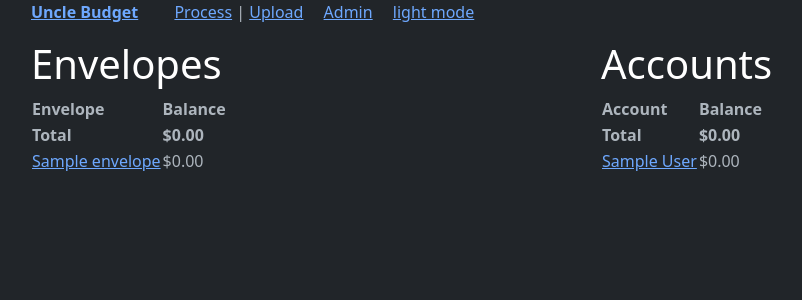
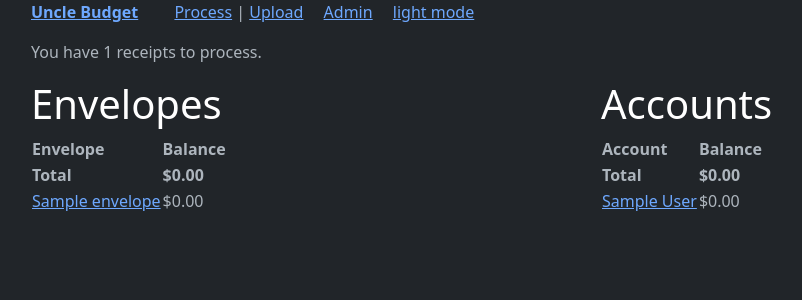
Before and after one commit to richardjs/unclebudget, a Django app: page / in a window 1280 px wide. Shown: the top 300 px of the page, without its empty margins (51-853 px from the left). Run offline with Django 4.2, Linux system fonts and the light colour scheme; a user stored in the database is signed in; tables that the repository leaves empty hold one stand-in row (values such as "Sample post"); some libraries are stand-ins or nearby versions.

Commit message:
Add informational messages to summary

```diff
--- a/unclebudget/templates/unclebudget/summary.html
+++ b/unclebudget/templates/unclebudget/summary.html
@@ -6,10 +6,20 @@
 
 {% block 'content' %}
 
-{% if to_process|length %}
+{% if initial_difference %}
 <div class="row">
     <div class="col">
-        {{ to_process|length }} receipts to process
+        <p>Your accounts have a combined initial balance of
+        ${{ initial_difference|intcomma}} not allocated to envelope
+        initial balances.
+    </div>
+</div>
+{% endif %}
+
+{% if to_process %}
+<div class="row">
+    <div class="col">
+        <p>You have {{ to_process|length }} receipts to process.</p>
     </div>
 </div>
 {% endif %}
--- a/unclebudget/views.py
+++ b/unclebudget/views.py
@@ -53,11 +53,28 @@ def summary(request):
     accounts_balance = sum([account.balance for account in accounts])
     envelopes_balance = sum([envelope.balance for envelope in envelopes])
 
+    initial_difference = sum([
+        account.initial_balance
+        for account in Account.objects.filter(user=request.user)
+    ]) - sum([
+        envelope.initial_balance
+        for envelope in Envelope.objects.filter(user=request.user)
+    ])
+
+    # TODO we use this here and on receipt page; maybe we should figure
+    # out a better way to handle it
+    to_process = Receipt.objects.filter(
+        ~Q(balance=0),
+        user=request.user,
+    ).order_by('date')
+
     return render(request, 'unclebudget/summary.html', {
         'accounts': accounts,
         'accounts_balance': accounts_balance,
         'envelopes': envelopes,
         'envelopes_balance': envelopes_balance,
+        'initial_difference': initial_difference,
+        'to_process': to_process,
     })
 
 
```
